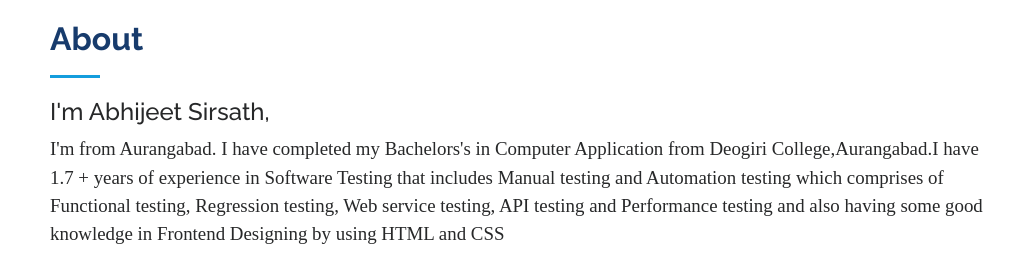
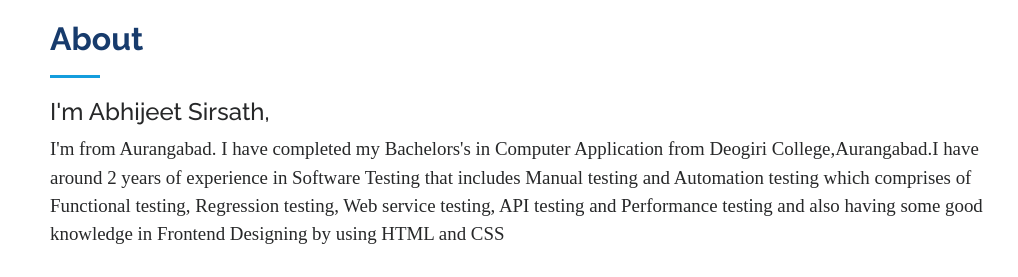
Before and after one commit to Abisirsath1E/MyPortfolio, a plain HTML site: page index.html in a window 1280 px wide. Shown: the part 840-1117 px from the top of the page, without its empty margins (262-1280 px from the left). Drawn offline with nearby package versions, Linux system fonts and the light colour scheme; grey boxes are pictures that could not be loaded.

Commit message:
img change

```diff
--- a/index.html
+++ b/index.html
@@ -98,7 +98,7 @@
         <div class="section-title">
           <h2>About</h2>
           <h4>I'm Abhijeet Sirsath,</h4>
-          <p class="abhi">  I'm from Aurangabad. I have completed my Bachelors's in Computer Application from Deogiri College,Aurangabad.I have 1.7 + years of experience in Software Testing that includes Manual testing and Automation testing which comprises of Functional testing, Regression testing, Web service testing, API testing and Performance testing and also having some good knowledge in Frontend Designing by using HTML and CSS</p>
+          <p class="abhi">  I'm from Aurangabad. I have completed my Bachelors's in Computer Application from Deogiri College,Aurangabad.I have around 2 years of experience in Software Testing that includes Manual testing and Automation testing which comprises of Functional testing, Regression testing, Web service testing, API testing and Performance testing and also having some good knowledge in Frontend Designing by using HTML and CSS</p>
         </div>
 
         <div class="row">
```
